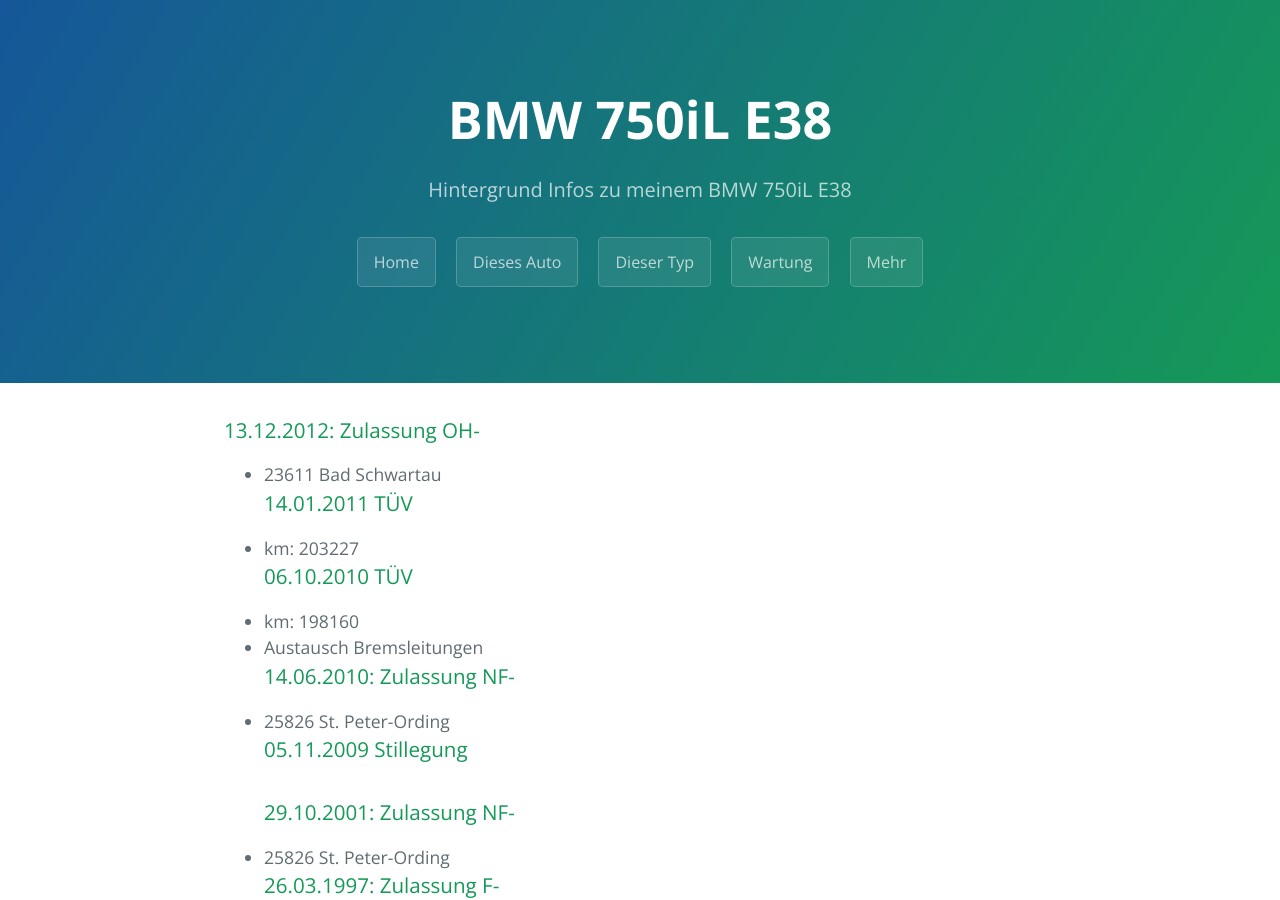
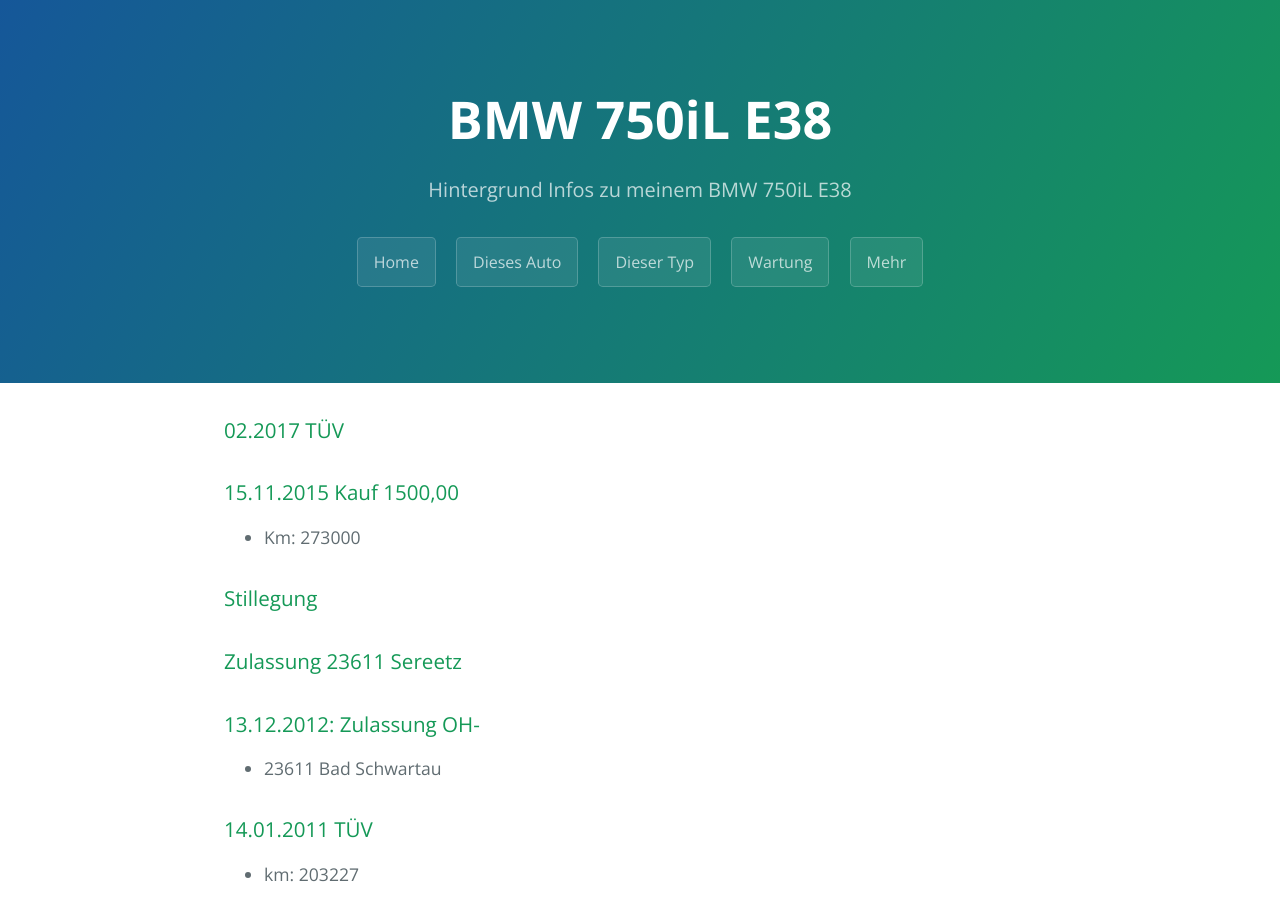
Before and after one commit to trautw/BMW750iL, a Jekyll site: the page built from docs/_pages/01_object.md, in a window 1280 px wide and 900 px high. Built offline with Jekyll 4.4.1, drawn with Linux system fonts in a browser that asks for light colours.

Commit message:
ergaenzungen

```diff
--- a/docs/_pages/01_object.md
+++ b/docs/_pages/01_object.md
@@ -4,19 +4,35 @@ title: Dieses Auto
 permalink: /object/
 ---
 
+### 02.2017 TÜV
+
+### 15.11.2015 Kauf 1500,00
+- Km: 273000
+
+### Stillegung
+
+### Zulassung 23611 Sereetz
+
 ### 13.12.2012: Zulassung OH-
 - 23611 Bad Schwartau
+
 ### 14.01.2011 TÜV
 - km: 203227
+
 ### 06.10.2010 TÜV
 - km: 198160
 - Austausch Bremsleitungen
+
 ### 14.06.2010: Zulassung NF-
 - 25826 St. Peter-Ording
+
 ### 05.11.2009 Stillegung
+
 ### 29.10.2001: Zulassung NF-
 - 25826 St. Peter-Ording
+
 ### 26.03.1997: Zulassung F-
 - 60385 Frankfurt am Main
+
 ### 18.09.1995: Zulassung F-
 - 60388 Frankfurt am Main
```
Also changed, not shown: docs/_pages/03_maintenance.md (+5 -0 lines).
